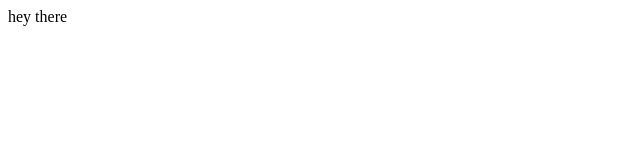
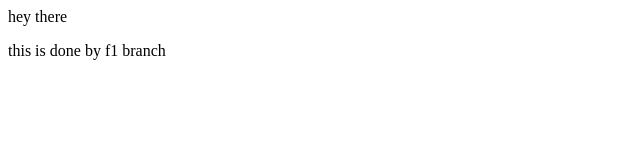
Before and after one commit to Jyotitiwari11/second, a plain HTML site: page index.html in a window 1280 px wide. Shown: the whole page, without its empty margins (0-640 px from the left). Drawn offline with Linux system fonts and the light colour scheme.

Commit message:
new feature

```diff
--- a/index.html
+++ b/index.html
@@ -1 +1,2 @@
 <p>hey there</p>
+<p>this is done by f1 branch</p>
```
